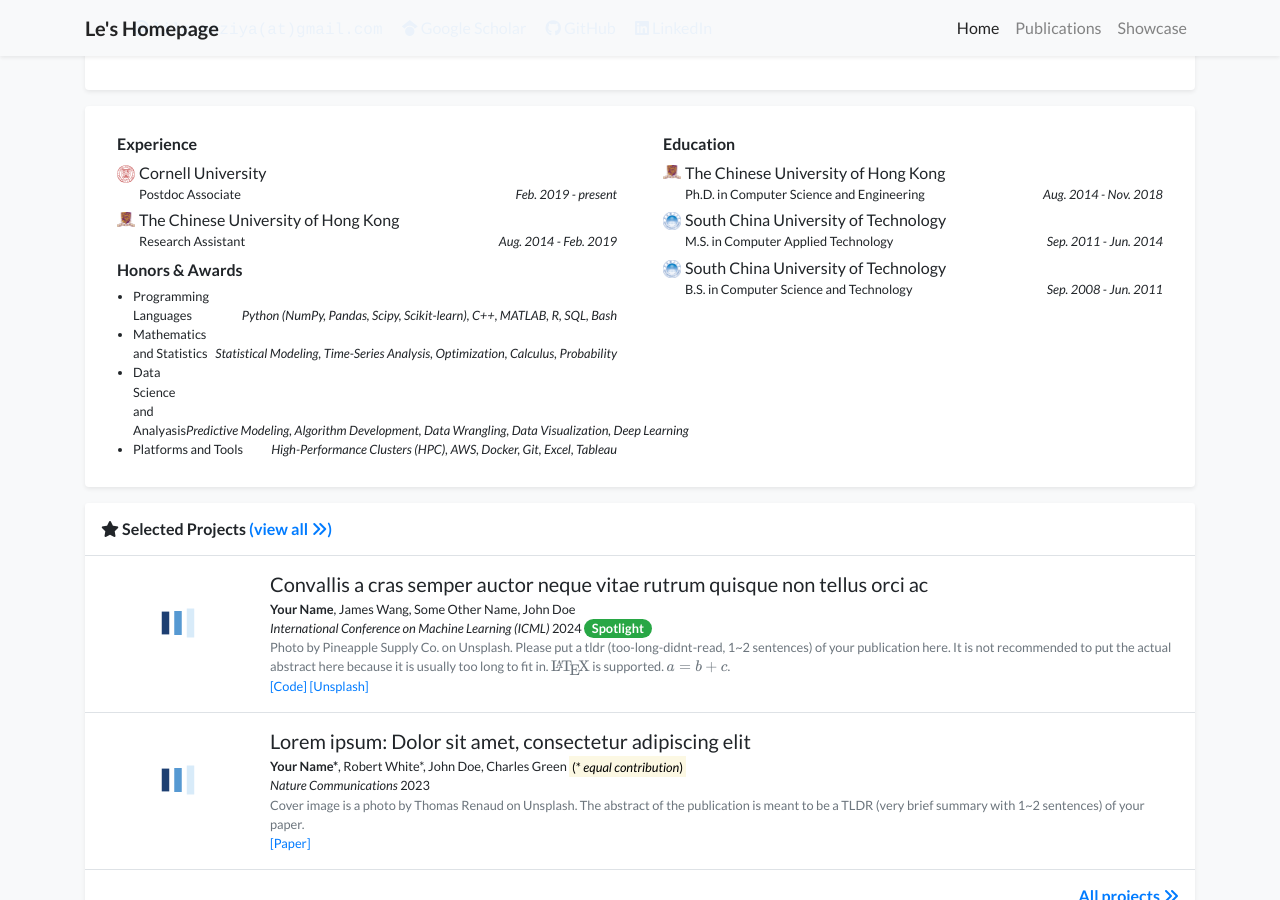
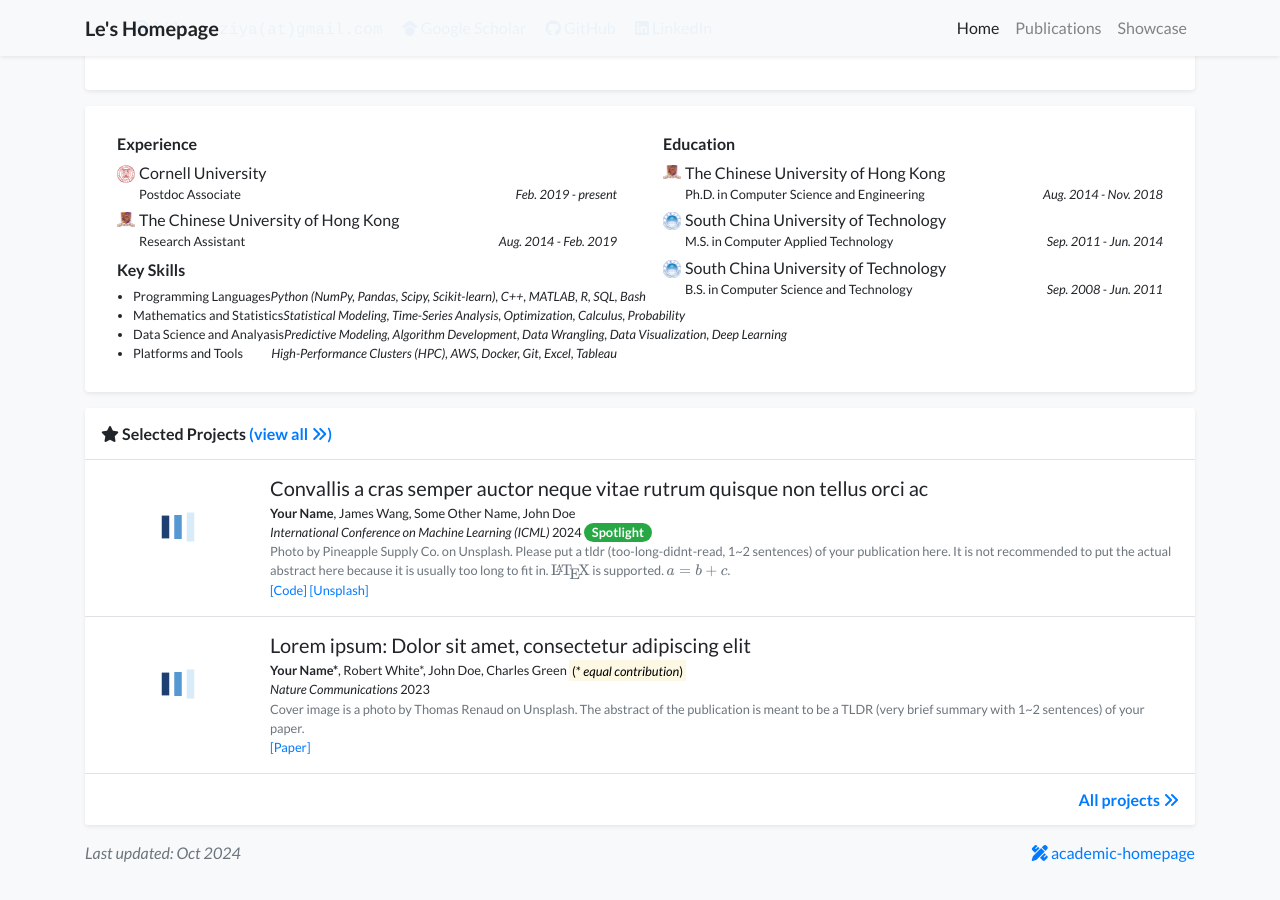
Before and after one commit to moziya/moziya, a Jekyll site: the page built from index.html, in a window 1280 px wide and 900 px high, scrolled down 609 px. Built offline with Jekyll 4.4.1, drawn with Linux system fonts in a browser that asks for light colours; nearby versions of some CDN libraries; a style sheet for code colours, icons or effects is not loaded.

Commit message:
Changed experience card

```diff
--- a/_includes/widgets/experience_card.html
+++ b/_includes/widgets/experience_card.html
@@ -52,12 +52,12 @@
                     {% if site.data.profile.awards %}
                     <div class="col-md-6">
                         <div class="mx-2 my-1">
-                            <h6>Honors & Awards</h6>
+                            <h6>Key Skills</h6>
                             <ul class="list small pl-3 mb-1">
                                 {% for item in site.data.profile.awards %}
                                 <li>
                                     <div class="d-flex">
-                                        <div>{{ item.name }}</div>
+                                        <div class="no-break">{{ item.name }}</div>
                                         <div class="ml-auto mt-auto no-break"><em>{{ item.date }}</em></div>
                                     </div>
                                 </li>
```
